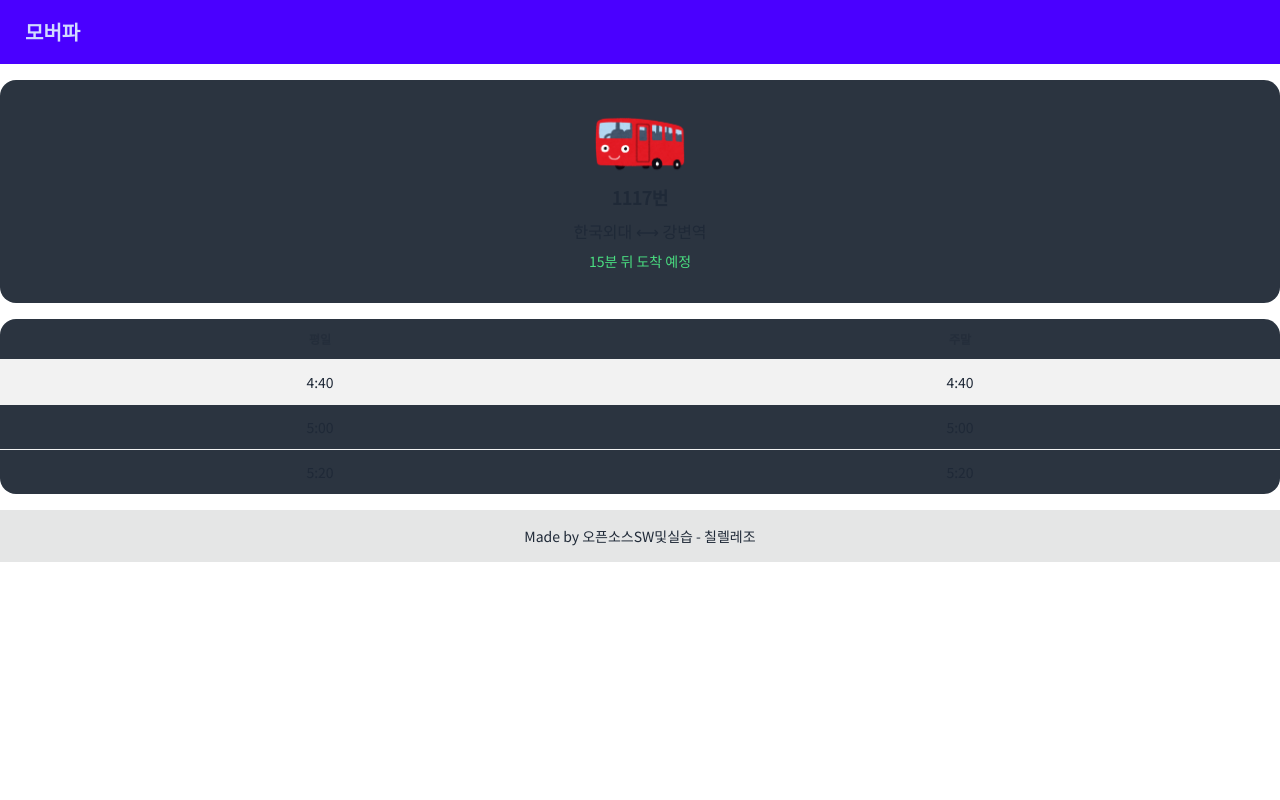
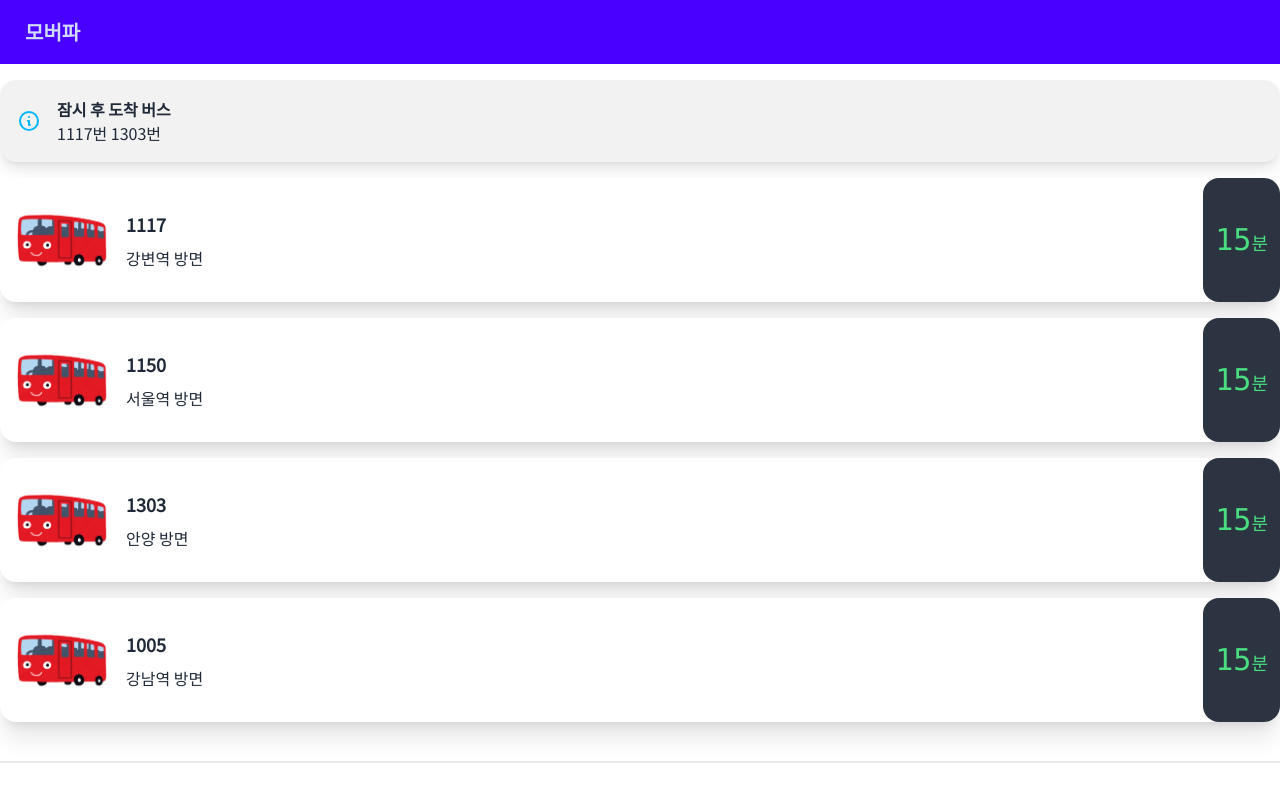
Before and after one commit to hufs-opensw-7/bus-finder, a React (Create React App) app: page / in a window 1280 px wide. Shown: the top 800 px of the page. Built offline with nearby package versions, Linux system fonts and the light colour scheme.

Commit message:
Add Router

```diff
--- a/src/App.js
+++ b/src/App.js
@@ -1,16 +1,18 @@
+import { BrowserRouter } from 'react-router-dom';
+import Container from './Container';
+
 import Header from './components/Header';
 import Footer from './components/Footer'
 
-import MainPage from "./page/MainPage";
-import DetailPage from './page/DetailPage';
-
 function App() {
   return (
-    <div className="lg:container lg:mx-auto">
-      <Header />
-      <DetailPage />
-      <Footer />
-    </div>
+    <BrowserRouter>
+      <div className="lg:container lg:mx-auto">
+        <Header />
+        <Container />
+        <Footer />
+      </div>
+    </BrowserRouter>
   );
 }
 
--- /dev/null
+++ b/src/Container.js
@@ -0,0 +1,16 @@
+import { Routes, Route } from "react-router-dom";
+
+import MainPage from "./page/MainPage";
+import DetailPage from "./page/DetailPage";
+
+function Container() {
+    return (
+      <Routes>
+        <Route path="/" element={<MainPage />} />
+        <Route path="/detail" element={<DetailPage />}>
+        </Route>
+      </Routes>
+    )
+}
+
+export default Container;
--- a/src/components/Header.js
+++ b/src/components/Header.js
@@ -1,7 +1,11 @@
+import { Link } from "react-router-dom";
+
 function Header() {
     return (
         <div className="navbar bg-primary text-primary-content">
-            <button className="btn btn-ghost text-lg lg:text-xl">모버파</button>
+            <Link to="/">
+                <button className="btn btn-ghost text-lg lg:text-xl">모버파</button>
+            </Link>
         </div>
     )
 };
--- a/src/components/MainPage/BusCard.js
+++ b/src/components/MainPage/BusCard.js
@@ -1,10 +1,12 @@
+import { Link } from 'react-router-dom';
 import api from '../../api/api.json'
 import redBusImage from '../../assets/red_bus.png';
 
 function BusCard() {
     const card = api.map((item, index) => {
         return (
-            <div key={index} className="card card-side bg-base-100 shadow-xl my-4">
+            <Link to="/detail">
+                <div key={index} className="card card-side bg-base-100 shadow-xl my-4 hover:bg-base-200">
                     <figure className="max-w-20 lg:max-w-24 ml-3.5 -mr-4">
                         <img src={redBusImage} alt="bus image"/>
                     </figure>
@@ -21,6 +23,7 @@ function BusCard() {
                         <span className="text-sm lg:text-lg">분</span>
                     </div>
                 </div>
+            </Link>
         );
     });
 
```
Lines whose indentation alone changed are shown as unchanged.
